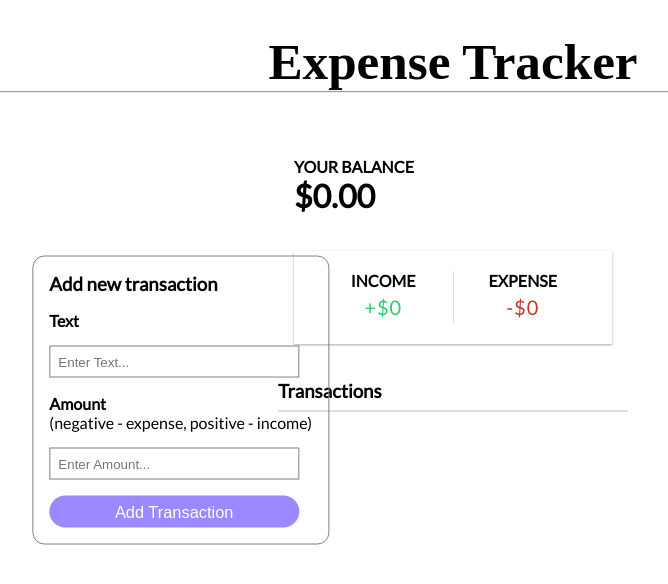
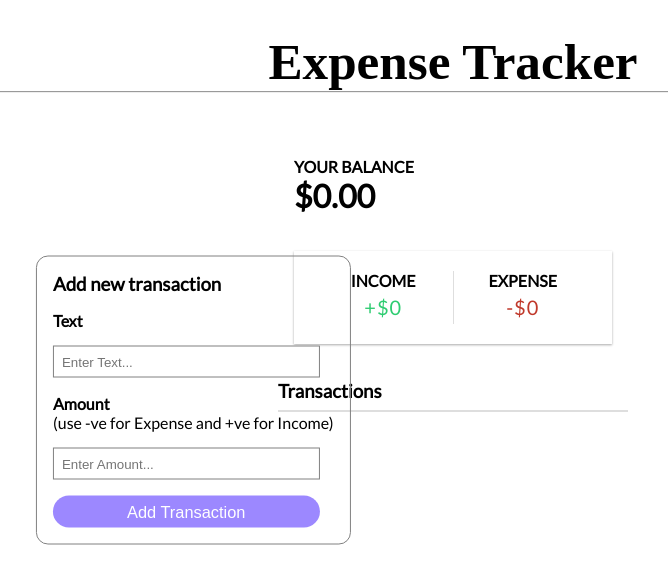
Before and after one commit to Saif-09/Expense-Tracker, a React (Create React App) app: page / in a window 1280 px wide. Shown: the top 584 px of the page, without its empty margins (187-855 px from the left). Built offline with nearby package versions, Linux system fonts and the light colour scheme.

Commit message:
fixed some issue

```diff
--- a/src/Components/ExpenseForm/ExpenseForm.js
+++ b/src/Components/ExpenseForm/ExpenseForm.js
@@ -43,7 +43,7 @@ export default function ExpenseForm({ addExpense }) {
       />
       <div>
         <label htmlFor="expenseAmount">Amount</label>
-        <div>(negative - expense, positive - income)</div>
+        <div>(use -ve for Expense and +ve for Income)</div>
       </div>
       <input
         className={styles.input}
```
